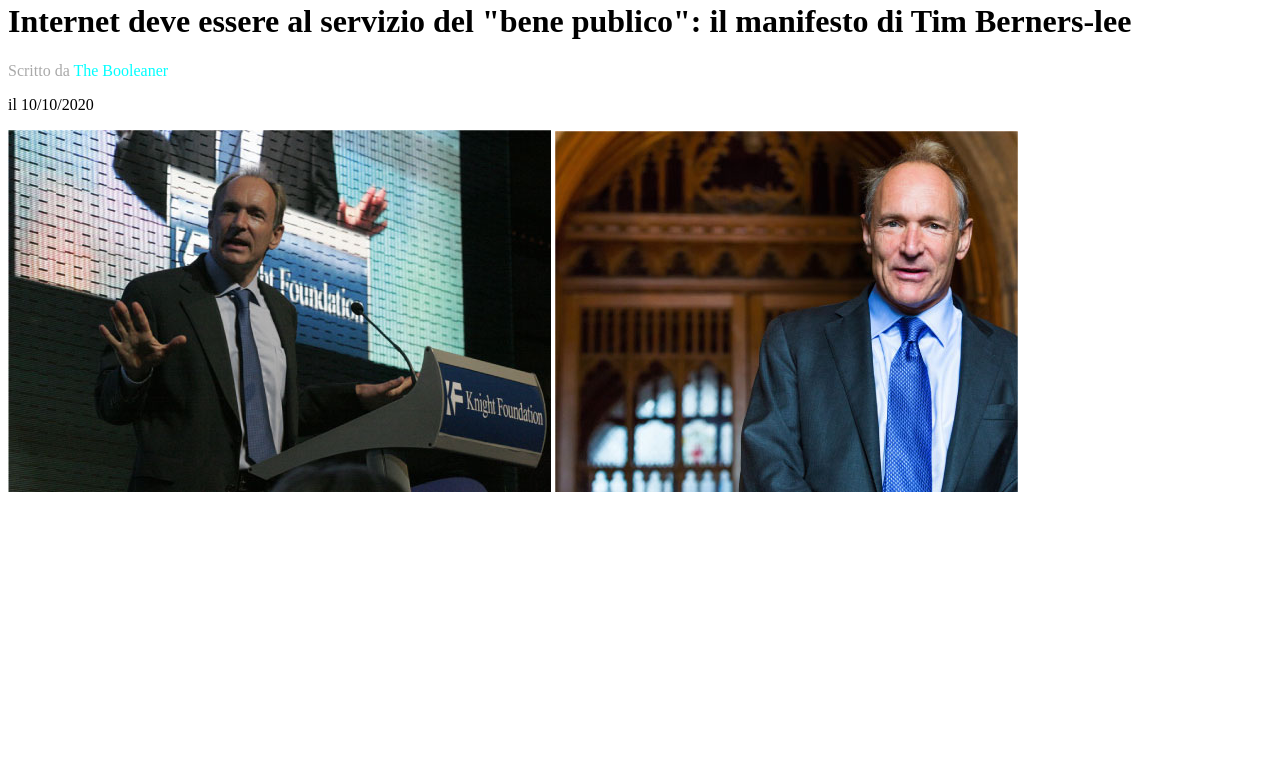
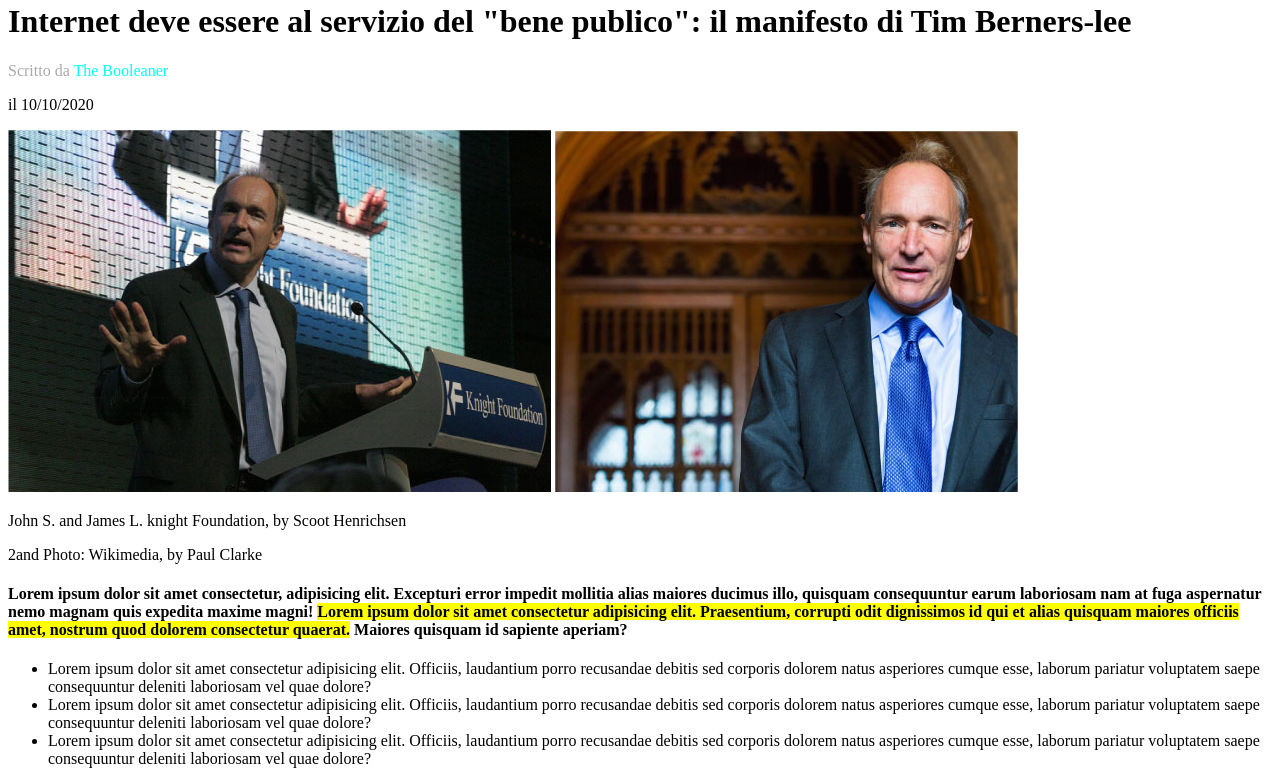
Before and after one commit to DavideVerrengiaCaporossi/html-css-booleaner, a plain HTML site: page index.html in a window 1280 px wide. Shown: the part 70-854 px from the top of the page. Before the commit the page ends 800 px from the top, so only its background shows below. Drawn offline with Linux system fonts and the light colour scheme.

Commit message:
creazione lista non ordinata

```diff
--- a/index.html
+++ b/index.html
@@ -26,7 +26,21 @@
         <img id= "primafototim" src="img1/tim-1.jpg" alt="fotoTim1">
         <!--secondafoto tim-->
         <img id= "secondafototim" src="img1/tim-2.jpg" alt="fototim2">
+        <p>
+             John S. and James L. knight Foundation, by Scoot Henrichsen</p>
+                <p
+        >2and Photo: Wikimedia, by Paul Clarke
 
+         </p>
+
+        <h4>Lorem ipsum dolor sit amet consectetur, adipisicing elit. Excepturi error impedit mollitia alias maiores ducimus illo, quisquam consequuntur earum laboriosam nam at fuga aspernatur nemo magnam quis expedita maxime magni! <span id="spangiallo"> Lorem ipsum dolor sit amet consectetur adipisicing elit. Praesentium, corrupti odit dignissimos id qui et alias quisquam maiores officiis amet, nostrum quod dolorem consectetur quaerat.</span> Maiores quisquam id sapiente aperiam?
+            </h4>
+            <!--lista non ordinata-->
+             <ul>
+                <li>Lorem ipsum dolor sit amet consectetur adipisicing elit. Officiis, laudantium porro recusandae debitis sed corporis dolorem natus asperiores cumque esse, laborum pariatur voluptatem saepe consequuntur deleniti laboriosam vel quae dolore?</li>
+                <li>Lorem ipsum dolor sit amet consectetur adipisicing elit. Officiis, laudantium porro recusandae debitis sed corporis dolorem natus asperiores cumque esse, laborum pariatur voluptatem saepe consequuntur deleniti laboriosam vel quae dolore? </li>
+                <li>Lorem ipsum dolor sit amet consectetur adipisicing elit. Officiis, laudantium porro recusandae debitis sed corporis dolorem natus asperiores cumque esse, laborum pariatur voluptatem saepe consequuntur deleniti laboriosam vel quae dolore?</li>
+               </ul>
 
     </main>
 </body>
```
